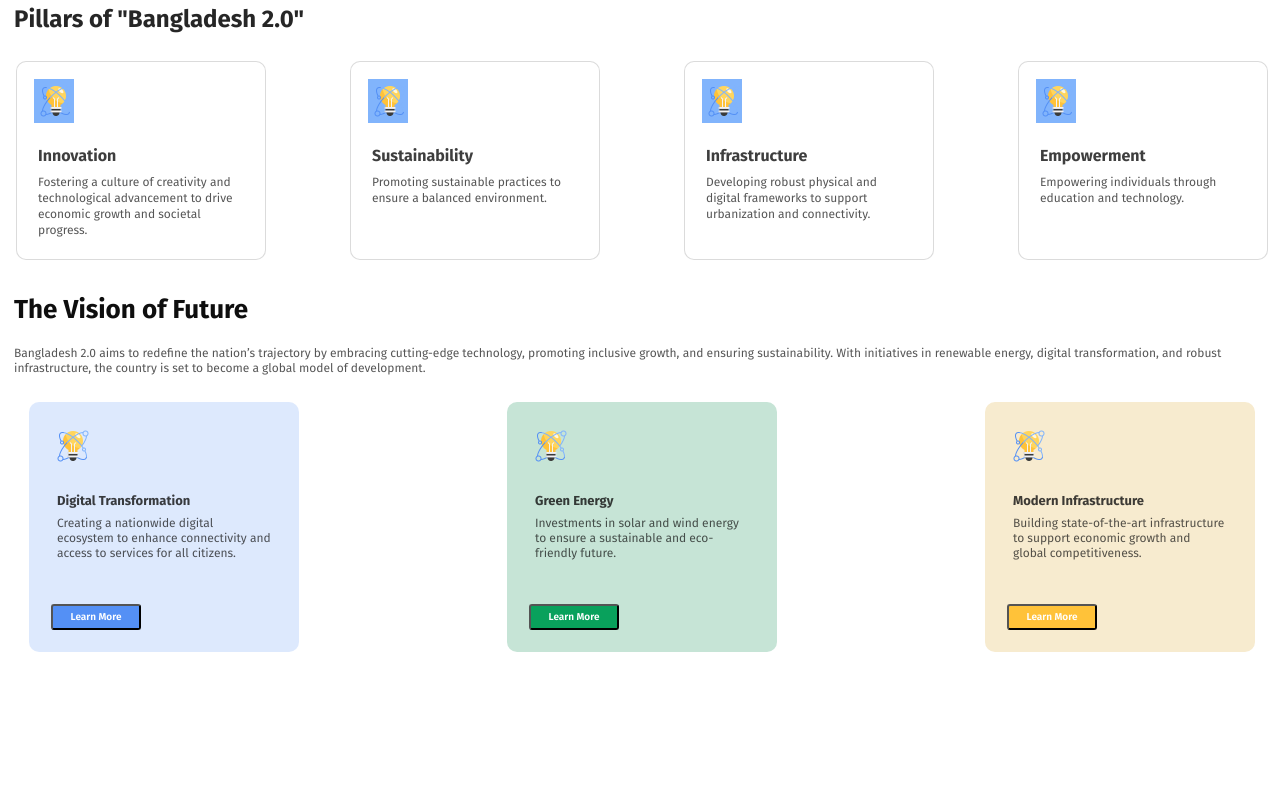
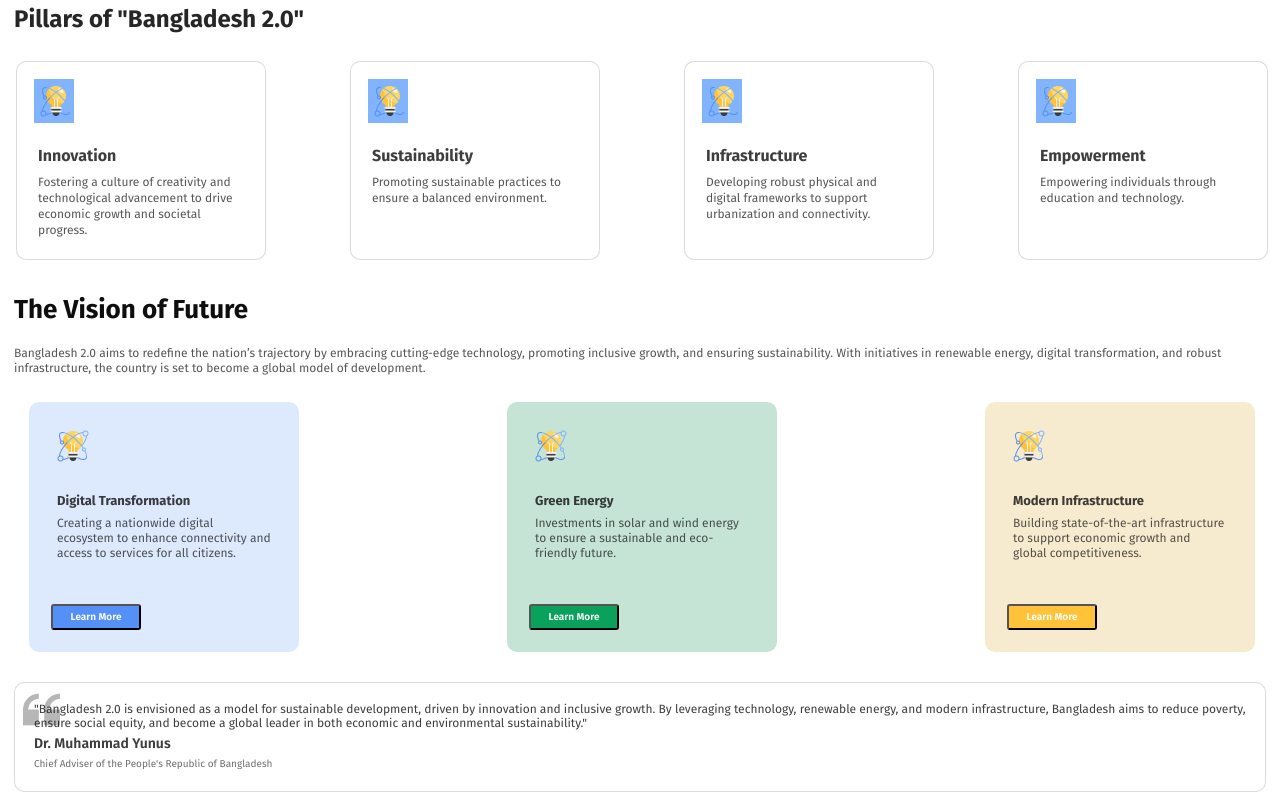
Before and after one commit to noornabi-noor/Bangladesh-2.0, a plain HTML site: page index.html in a window 1280 px wide. Shown: the part 638-1444 px from the top of the page. Before the commit the page ends 1324 px from the top, so only its background shows below. Drawn offline with Linux system fonts and the light colour scheme.

Commit message:
Quote added successfully

```diff
--- a/index.html
+++ b/index.html
@@ -115,8 +115,6 @@
           <button class="vision-btn1">Learn More</button>
         </div>
 
-
-
         <div class="visions2">
           <div class="vision-img">
             <img src="assets/card-icon.png" alt="Innovation Icon" />
@@ -129,7 +127,7 @@
             </p>
           </div>
           <button class="vision-btn2">Learn More</button>
-      </div>
+        </div>
 
         <div class="visions3">
           <div class="vision-img">
@@ -147,5 +145,21 @@
       </div>
     </section>
 
+    <section id="yunus">
+      <div class="quote">
+        <div class="quote-img">
+          <img src="assets/quote-bg.png" alt="Quote Icon" />
+        </div>
+        <p id="p1">
+          "Bangladesh 2.0 is envisioned as a model for sustainable development,
+          driven by innovation and inclusive growth. By leveraging technology,
+          renewable energy, and modern infrastructure, Bangladesh aims to reduce
+          poverty, ensure social equity, and become a global leader in both
+          economic and environmental sustainability."
+        </p>
+        <h3>Dr. Muhammad Yunus</h3>
+        <p id="p2">Chief Adviser of the People's Republic of Bangladesh</p>
+      </div>
+    </section>
   </body>
 </html>
--- a/styles/style.css
+++ b/styles/style.css
@@ -392,3 +392,58 @@ nav > ul > li:last-child {
 #visions-box .vision-container .visions3 button:hover {
   background-color: #d1510c;
 }
+
+
+#yunus .quote {
+  box-sizing: border-box;
+  border: 0.65px solid rgba(14, 14, 14, 0.15);
+  border-radius: 10px;
+  background: rgb(255, 255, 255);
+  padding: 15px;
+  position: relative;
+}
+
+#yunus .quote .quote-img {
+  position: absolute;
+  top: 0;
+  left: 0;
+  width: 45px;
+  z-index: 0;
+}
+
+#yunus .quote .quote-img img {
+  width: 100%;
+  height: auto;
+  display: block;
+}
+
+#yunus .quote #p1 {
+  position: relative;
+  color: rgba(14, 14, 14, 0.8);
+  font-family: Fira Sans;
+  font-size: 12px;
+  font-weight: 400;
+  line-height: 14px;
+  letter-spacing: 0%;
+  text-align: left;
+}
+
+#yunus .quote h3 {
+  color: rgba(14, 14, 14, 0.8);
+  font-family: Fira Sans;
+  font-size: 14px;
+  font-weight: 600;
+  line-height: 15px;
+  letter-spacing: 0%;
+  text-align: left;
+}
+
+#yunus .quote #p2 {
+  color: rgba(14, 14, 14, 0.6);
+  font-family: Fira Sans;
+  font-size: 10px;
+  font-weight: 400;
+  line-height: 15px;
+  letter-spacing: 0%;
+  text-align: left;
+}
```
